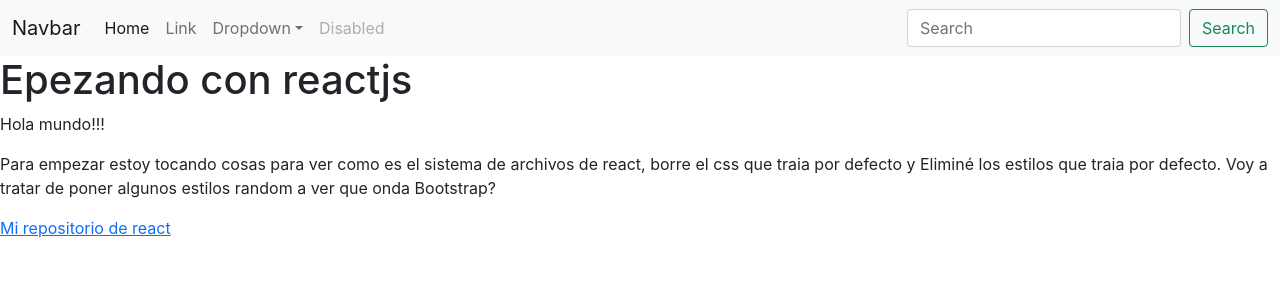
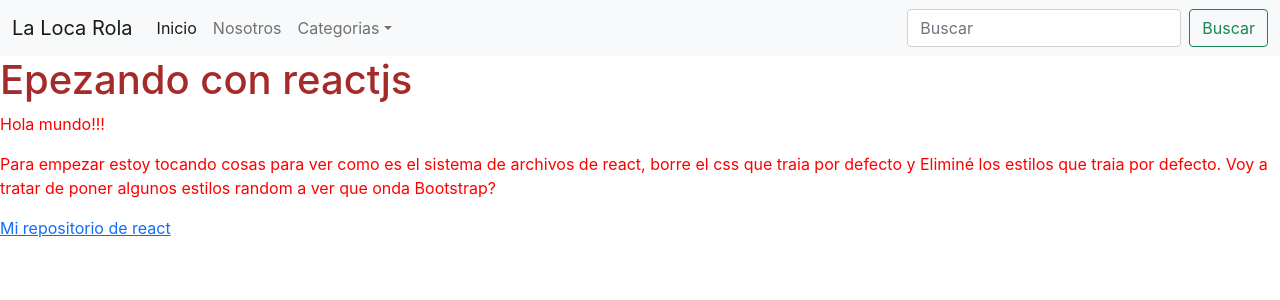
Before and after one commit to germanTuppo/loca-rola, a React (Create React App) app: page / in a window 1280 px wide. Shown: the top 300 px of the page. Built offline with nearby package versions, Linux system fonts and the light colour scheme.

Commit message:
Mejore menu y algun error de sintaxis

```diff
--- a/public/index.html
+++ b/public/index.html
@@ -31,7 +31,7 @@
     -->
     <link href="https://cdn.jsdelivr.net/npm/bootstrap@5.0.1/dist/css/bootstrap.min.css" rel="stylesheet" integrity="sha384-+0n0xVW2eSR5OomGNYDnhzAbDsOXxcvSN1TPprVMTNDbiYZCxYbOOl7+AMvyTG2x" crossorigin="anonymous">
 
-    <title>Mi primera aplicación con react</title>
+    <title>La Loca Rola</title>
   </head>
   <body>
     <noscript>You need to enable JavaScript to run this app.</noscript>
--- a/src/App.js
+++ b/src/App.js
@@ -3,27 +3,30 @@ import './App.css';
 import Navbar from './components/NavBar.js';
 function App() {
   return (
-    <div classNameName="App">
-      <header classNameName="App-header">
+    <div className="App">
 
-      <Navbar />
+      {/* Componente Menú */}
+      <header className="App-header">
+        <Navbar />
+      </header>
 
 
-        {/* main*/}
+      {/* Aca iria  un componente main*/}
+      <main className="main">
         <h1
-        classNameName ="titulo"
+        className ="titulo"
         >
           Epezando con reactjs
         </h1>
 
         <p
-          classNameName ="parrafo"
+          className ="parrafo"
         >
           Hola mundo!!!
         </p>
 
         <p
-          classNameName ="parrafo"
+          className ="parrafo"
         >
           Para empezar estoy tocando cosas para ver como es el sistema de archivos de react, borre el css que traia por defecto y Eliminé los estilos que traia por defecto.
           Voy a tratar de poner algunos estilos random a ver que onda
@@ -32,14 +35,19 @@ function App() {
         </p>
 
         <a
-          classNameName="linkRepo"
+          className="linkRepo"
           href="https://github.com/germanTuppo/loca-rola.git"
           target="_blank"
           rel="noopener noreferrer"
         >
           Mi repositorio de react
         </a>
-      </header>
+      </main>
+
+
+      {/* Aca va a ir un componente Footer */}
+
+
     </div>
   );
 }
--- a/src/components/NavBar.js
+++ b/src/components/NavBar.js
@@ -4,36 +4,35 @@ const Navbar = () => {
   return (
     <nav className="navbar navbar-expand-lg navbar-light bg-light">
         <div className="container-fluid">
-            <a className="navbar-brand" href="#">Navbar</a>
+            <a className="navbar-brand" href="#">La Loca Rola</a>
             <button className="navbar-toggler" type="button" data-bs-toggle="collapse" data-bs-target="#navbarSupportedContent" aria-controls="navbarSupportedContent" aria-expanded="false" aria-label="Toggle navigation">
                 <span className="navbar-toggler-icon"></span>
             </button>
             <div className="collapse navbar-collapse" id="navbarSupportedContent">
                 <ul className="navbar-nav me-auto mb-2 mb-lg-0">
                     <li className="nav-item">
-                    <a className="nav-link active" aria-current="page" href="#">Home</a>
+                        {/* El active me gustaria que sea automático*/}
+                        <a className="nav-link active" aria-current="page" href="#">Inicio</a>
                     </li>
                     <li className="nav-item">
-                    <a className="nav-link" href="#">Link</a>
+                        <a className="nav-link" href="#">Nosotros</a>
                     </li>
                     <li className="nav-item dropdown">
                         <a className="nav-link dropdown-toggle" href="#" id="navbarDropdown" role="button" data-bs-toggle="dropdown" aria-expanded="false">
-                    Dropdown
+                        Categorias
                         </a>
+                        {/* Aca yo quisiera que automáticamente se lean categorias desde un JSON o una Db */}
                         <ul className="dropdown-menu" aria-labelledby="navbarDropdown">
-                    <li><a className="dropdown-item" href="#">Action</a></li>
-                    <li><a className="dropdown-item" href="#">Another action</a></li>
-                    <li></li>
-                    <li><a className="dropdown-item" href="#">Something else here</a></li>
+                            <li><a className="dropdown-item" href="#">Remeras</a></li>
+                            <li><a className="dropdown-item" href="#">Buzos</a></li>
+                            <li><a className="dropdown-item" href="#">Camperas</a></li>
                         </ul>
                     </li>
-                <li className="nav-item">
-                    <a className="nav-link disabled" href="#" tabindex="-1" aria-disabled="true">Disabled</a>
-                </li>
+
                 </ul>
                 <form className="d-flex">
-                <input className="form-control me-2" type="search" placeholder="Search" aria-label="Search"></input>
-                <button className="btn btn-outline-success" type="submit">Search</button>
+                <input className="form-control me-2" type="search" placeholder="Buscar" aria-label="Search"></input>
+                <button className="btn btn-outline-success" type="submit">Buscar</button>
                 </form>
             </div>
         </div>
```
Lines whose indentation alone changed are shown as unchanged.
